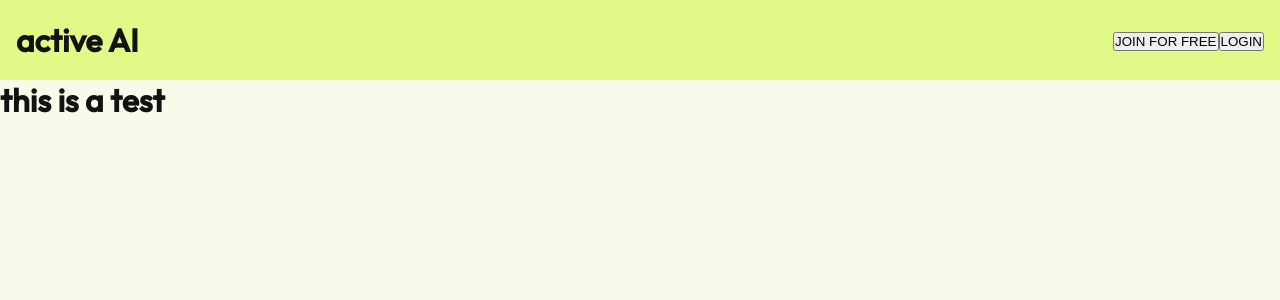
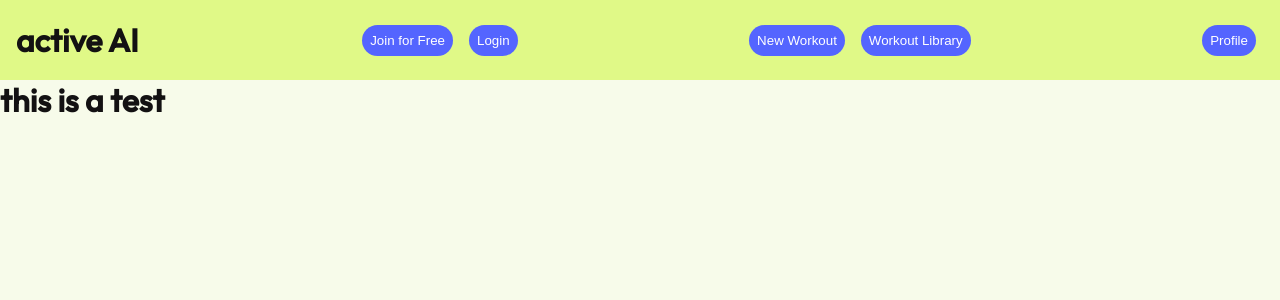
Before and after one commit to pavansandhu/activeAI-client, a React (Vite) app: page / in a window 1280 px wide. Shown: the top 300 px of the page. Built offline with nearby package versions, Linux system fonts and the light colour scheme.

Commit message:
update styling and header

```diff
--- a/src/components/Header/Header.jsx
+++ b/src/components/Header/Header.jsx
@@ -4,12 +4,25 @@ function Header() {
   return (
     <div className="header">
       <h1 className="header__logo">active AI</h1>
-      <div className="button__container">
-        <button className="header__button">
-          <p className="header__button-text">JOIN FOR FREE</p>
+      <div className="button__home-container">
+        <button className="button__header">
+          <p className="button__text">Join for Free</p>
         </button>
-        <button className="header__button">
-          <p className="header__button-text">LOGIN</p>
+        <button className="button__header">
+          <p className="button__text">Login</p>
+        </button>
+      </div>
+      <div className="button__loggedin-container">
+        <button className="button__header">
+          <p className="button__text">New Workout</p>
+        </button>
+        <button className="button__header">
+          <p className="button__text">Workout Library</p>
+        </button>
+      </div>
+      <div className="button__profile-container">
+        <button className="button__header">
+          <p className="button__text">Profile</p>
         </button>
       </div>
     </div>
@@ -17,3 +30,30 @@ function Header() {
 }
 
 export default Header;
+
+{
+  /* <div className="header">
+      <h1 className="header__logo">active AI</h1>
+      <div className="button__home-container">
+        <button className="button__join-button">
+          <p className="button__join-text">JOIN FOR FREE</p>
+        </button>
+        <button className="button__login-button">
+          <p className="button__login-text">LOGIN</p>
+        </button>
+      </div>
+      <div className="button__loggedin-container">
+        <button className="header__newworkout-button">
+          <p className="header__newworkout-text">New Workout</p>
+        </button>
+        <button className="header__workoutlib-button">
+          <p className="header__workoutlib-text">Workout Library</p>
+        </button>
+      </div>
+      <div className="button__profile-container">
+        <button className="button__profile-button">
+          <p className="button__profile-text">Profile</p>
+        </button>
+      </div>
+    </div> */
+}
--- a/src/components/Header/Header.scss
+++ b/src/components/Header/Header.scss
@@ -1,3 +1,7 @@
+@use "../../styles/mixins" as *;
+@use "../../styles/fonts" as *;
+@use "../../styles/variables" as *;
+
 .header {
   height: 5rem;
   background-color: #e0f987;
@@ -6,3 +10,24 @@
   justify-content: space-between;
   padding: 1rem;
 }
+
+.button__home-container {
+  display: flex;
+}
+
+.button__header {
+  background-color: $primary-accent;
+  border: none;
+  margin: 0.5rem;
+  border-radius: 2rem;
+  cursor: pointer;
+}
+.button__text {
+  color: $secondary-text;
+  text-wrap: nowrap;
+  padding: 0.5rem;
+}
+
+.button__loggedin-container {
+  display: flex;
+}
--- a/src/styles/_mixins.scss
+++ b/src/styles/_mixins.scss
@@ -1,11 +1,47 @@
+@use "./variables" as *;
+@use "./fonts" as *;
+
+// =============================
+// Mixins for screen breakpoints
+// =============================
+
 @mixin tablet {
-  @media screen and (min-width: 768px) {
+  @media screen and (min-width: $tablet-breakpoint) {
     @content;
   }
 }
 
 @mixin desktop {
-  @media screen and (min-width: 1280px) {
+  @media screen and (min-width: $desktop-breakpoint) {
     @content;
   }
 }
+
+// =============================
+// Mixins to reset default styles
+// =============================
+
+@mixin reset {
+  margin: 0;
+  padding: 0;
+  list-style: none;
+  text-decoration: none;
+}
+
+// =============================
+// Mixins for display
+// =============================
+
+// Common flex box settings
+
+@mixin flex-center($direction: row, $justify: center, $align: center) {
+  display: flex;
+  flex-direction: $direction;
+  justify-content: $justify;
+  align-items: $align;
+}
+
+// Example usage:
+// @include flex-center ==> default centering
+// @include flex-center(column, spacebetween, flex-start) ==> change direction, justify and align
+// @include flex-center($direction: column) ==> change only direction
--- /dev/null
+++ b/src/styles/_variables.scss
@@ -0,0 +1,21 @@
+// =======================
+// Media Breakpoints
+// =======================
+
+$tablet-breakpoint: 48rem; // 768px;
+$desktop-breakpoint: 80rem; // 1280px;
+
+// =======================
+// Colors
+// =======================
+
+//Primary Colors
+$primary-text: #131112;
+$primary-background: #e0f987;
+$primary-accent: #5465ff;
+
+//secondary colors
+$secondary-text: #ffffff;
+$secondary-background: #f4f9e4;
+
+//supporting colors
```
